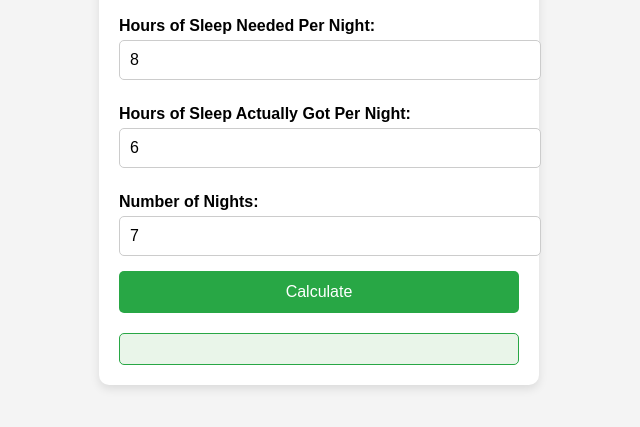
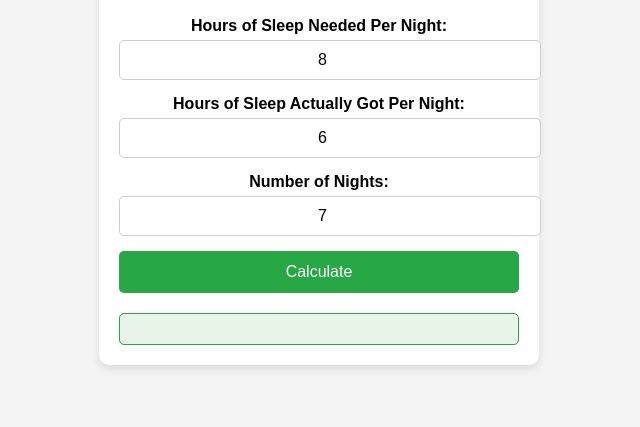
Before and after one commit to dogbatsepk/sleep-debt-calculator, a plain HTML site: page index.html in a window 1280 px wide. Shown: the part 121-548 px from the top of the page, without its empty margins (321-961 px from the left). Drawn offline with Linux system fonts and the light colour scheme.

Commit message:
Update index.html

```diff
--- a/index.html
+++ b/index.html
@@ -18,6 +18,7 @@
             background: white;
             border-radius: 10px;
             box-shadow: 0px 4px 10px rgba(0, 0, 0, 0.1);
+            text-align: center;
         }
         h2 {
             color: #333;
@@ -26,7 +27,7 @@
             font-weight: bold;
             display: block;
             margin-top: 10px;
-            text-align: left;
+            text-align: center;
         }
         input {
             width: 100%;
@@ -35,6 +36,8 @@
             border: 1px solid #ccc;
             border-radius: 5px;
             font-size: 16px;
+            text-align: center;
+            display: block;
         }
         button {
             width: 100%;
```
